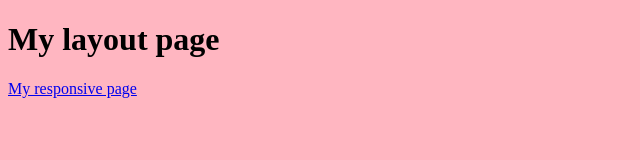
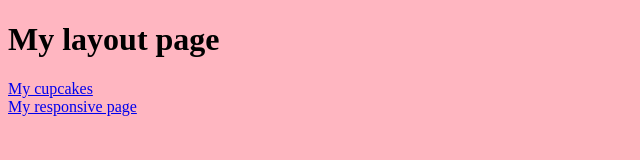
Before and after one commit to NyashaLoveness/uj-layout-workshop, a plain HTML site: page index.html in a window 1280 px wide. Shown: the whole page, without its empty margins (0-640 px from the left). Drawn offline with Linux system fonts and the light colour scheme.

Commit message:
new changes

```diff
--- a/index.html
+++ b/index.html
@@ -14,7 +14,10 @@
 <body>
     <h1>My layout page</h1>
     <div>
-        <a href= 'https://nyashaloveness.github.io/uj-layout-workshop/cupcake.html'>My responsive page</a>
+        <a href= 'https://nyashaloveness.github.io/uj-layout-workshop/cupcake.html'>My cupcakes</a>
+    </div>
+    <div>
+        <a href= 'https://nyashaloveness.github.io/uj-layout-workshop/responsive.html'>My responsive page</a>
     </div>
 </body>
 </html>
```
